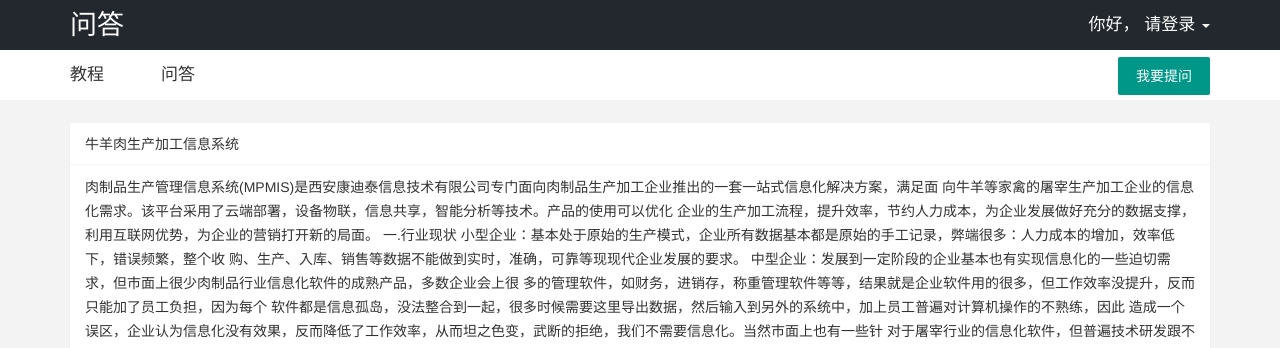
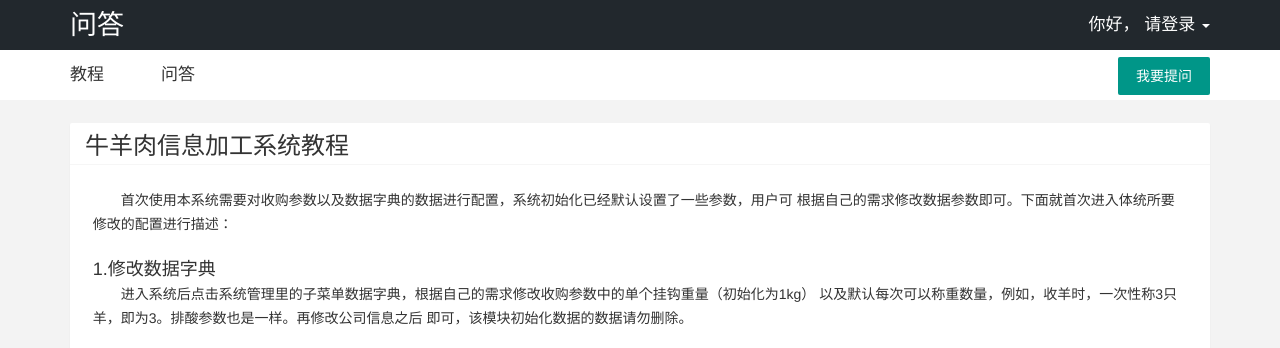
Before and after one commit to Zhyue-XII/web, a Django app: page /forum/course in a window 1280 px wide. Shown: the top 348 px of the page. Run offline with Django 3.2, Linux system fonts and the light colour scheme; parts of the project's set-up code (start-up, migrations or seed data) failed here and were passed over; some libraries are stand-ins or nearby versions.

Commit message:
发帖修改

```diff
--- a/forum/views.py
+++ b/forum/views.py
@@ -28,20 +28,15 @@ def register(request):
     username = request.POST.get("username")
     password = request.POST.get("password1")
     users = User.objects.all()
-    has_user = False
     for u in users:
         if username == u.username:
-            has_user = True
+            return JsonResponse({"code": 204, "mess": "该用户名已被注册"})
         else:
-            has_user = False
-    if has_user is False:
-        user = User.objects.create_user(username, '', password)
-        user.is_active = True
-        user.is_staff = True
-        user.save()
-        return JsonResponse({"code": 201, "mess": "注册成功"})
-    else:
-        return JsonResponse({"code": 204, "mess": "该用户名已被注册"})
+            user = User.objects.create_user(username, '', password)
+            user.is_active = True
+            user.is_staff = True
+            user.save()
+            return JsonResponse({"code": 201, "mess": "注册成功"})
 
 
 @csrf_exempt
--- a/static/css/forum/course.css
+++ b/static/css/forum/course.css
@@ -1,3 +1,16 @@
 .course-page{
     padding-top: 2%;
 }
+.course-page-p p{
+    text-indent: 2em;
+}
+
+.course-page-p{
+    padding: 2%;
+}
+.course-page-p div{
+    padding: 2% 0;
+}
+.course-page-p span{
+    font-size: 18px;
+}
--- a/static/js/forum/edit.js
+++ b/static/js/forum/edit.js
@@ -48,14 +48,12 @@ $("#edit-topic-btn").click(function () {
                     return;
                 } else {
                     //执行上传操作
-                    alert(reader.result);
                     var plate_name = $("#plate").val();
                     var topic_title = $("#topic_title").val();
                     var topic_text = $("#topic_text").val();
                     var picture = reader.result;
                     var data = {'plate_name':plate_name,'topic_title': topic_title, 'topic_text':topic_text,'picture':picture}
                     $.post('issuetopic', data, function (res) {
-                        console.log(data)
                         if (res.code === 200) {
                             window.location.reload()
                         } else {
--- a/templates/forum/course.html
+++ b/templates/forum/course.html
@@ -7,24 +7,60 @@
         <div class="course-page layui-row layui-col-space15">
             <div class="layui-col-md12">
                 <div class="layui-card">
-                    <div class="layui-card-header">牛羊肉生产加工信息系统</div>
-                    <div class="layui-card-body">
-                        肉制品生产管理信息系统(MPMIS)是西安康迪泰信息技术有限公司专门面向肉制品生产加工企业推出的一套一站式信息化解决方案，满足面
-                        向牛羊等家禽的屠宰生产加工企业的信息化需求。该平台采用了云端部署，设备物联，信息共享，智能分析等技术。产品的使用可以优化
-                        企业的生产加工流程，提升效率，节约人力成本，为企业发展做好充分的数据支撑，利用互联网优势，为企业的营销打开新的局面。
+                    <div class="layui-card-header" ><h3 style="padding: 10px 0">牛羊肉信息加工系统教程</h3></div>
+                    <div class="layui-card-body course-page-p">
+                        <p style="margin-bottom: 2%">
+                            首次使用本系统需要对收购参数以及数据字典的数据进行配置，系统初始化已经默认设置了一些参数，用户可
+                        根据自己的需求修改数据参数即可。下面就首次进入体统所要修改的配置进行描述：
+                        </p>
+                        <span>1.修改数据字典</span>
 
-                        一.行业现状
 
-                        小型企业：基本处于原始的生产模式，企业所有数据基本都是原始的手工记录，弊端很多：人力成本的增加，效率低下，错误频繁，整个收
-                        购、生产、入库、销售等数据不能做到实时，准确，可靠等现现代企业发展的要求。
+                        <p>
+                            进入系统后点击系统管理里的子菜单数据字典，根据自己的需求修改收购参数中的单个挂钩重量（初始化为1kg）
+                        以及默认每次可以称重数量，例如，收羊时，一次性称3只羊，即为3。排酸参数也是一样。再修改公司信息之后
+                        即可，该模块初始化数据的数据请勿删除。</p>
+                        <div>
+                            <img src="{% static 'img/disc.png' %}" width="100%" alt="">
+                        </div>
+                        <p>接下来设置收购品种以及价格区间，点击收购下的子菜单品种管理，添加收购品种以及价格区间即可。至此系统 初始化完毕。</p>
+                        <br>
 
-                        中型企业：发展到一定阶段的企业基本也有实现信息化的一些迫切需求，但市面上很少肉制品行业信息化软件的成熟产品，多数企业会上很
-                        多的管理软件，如财务，进销存，称重管理软件等等，结果就是企业软件用的很多，但工作效率没提升，反而只能加了员工负担，因为每个
-                        软件都是信息孤岛，没法整合到一起，很多时候需要这里导出数据，然后输入到另外的系统中，加上员工普遍对计算机操作的不熟练，因此
-                        造成一个误区，企业认为信息化没有效果，反而降低了工作效率，从而坦之色变，武断的拒绝，我们不需要信息化。当然市面上也有一些针
-                        对于屠宰行业的信息化软件，但普遍技术研发跟不上时代，同时价格虚高，对于中小企业来 说成为了一种负担。
+                        <span>2.收购模块</span>
+                        <p>称重</p>
+                        <p>届时将有我们的工作人员把轨道称和系统连接在一起，称重时，传感器将把称重数据传入系统，当称重数据稳定
+                            不再闪烁时，点击称重，即可过第一磅称，再次点击过第二次...直到一个人称重完成，填写收购人信息之后，
+                            点击提交或者提交并打印，连接打印机即可打印收购单。如果称重过程中有意外发生，比如到了第四称的时候出现
+                            停电之类的中断操作，之前的称重记录将保存在收购列表中，记为暂存状态。点击称重，将继续上次中断的地方继续称重。如果
+                            称重完成，则是处于未结算或者已结算状态，同时收购列表还可以查询每个人的收购信息。
+                        </p>
+                        <div><img src="{% static 'img/sglist.png' %}" width="100%" alt=""></div><br>
 
-                        大型企业：对于一些大型的肉制品加工企业，根据特点的信息化需求，会定制开发，比如内蒙某羊肉生产企业上这一套生产管理软件，成本 达到近200万。
+                        <p>结算</p>
+                        <p>称重完成之后即可去会计哪里算账，系统内数据共享，会计核对收购信息给予结算，结算结果系统已经计算完毕，显示结算总金额
+                            会计可以选择一次性结清，也可以选择分期结算，结算结果将被系统记录，结算完毕可以打印结算单。
+                        </p>
+                        <div><img src="{% static 'img/jiesuan.png' %}" width="100%" alt=""></div>
+
+                        <p>收购分析</p>
+                        <p>
+                            所有时间段的收购数据都将被精确分析，利用可视化的图形界面和表格来反映某一段时间的收购情况，默认是一天内的收购数量
+                            可以随意挑选时间段来查看这段时间的业绩。
+                        </p>
+                        <div>
+                            <img src="{% static 'img/anal.png' %}" width="100%" alt="">
+                        </div>
+
+                        <span>3.生产</span>
+                        <p>
+                            系统在生产环节主要对排酸冷却做了监控，实施人员会将风速传感器器，温度传感器，以及风速传感器连入系统，工作人员可在
+                            硬件控制器上设置排酸时间，风速，以及温度，湿度的控制，系统将数据分析，提供最佳排酸时间，温度，以及湿度控制数据参数，
+                            将排酸的损耗降至最低。
+                        </p><br>
+
+                        <span>4.进销存</span>
+                        <p>
+                        </p>
                     </div>
                 </div>
             </div>
```
Also changed, not shown: db.sqlite3.
